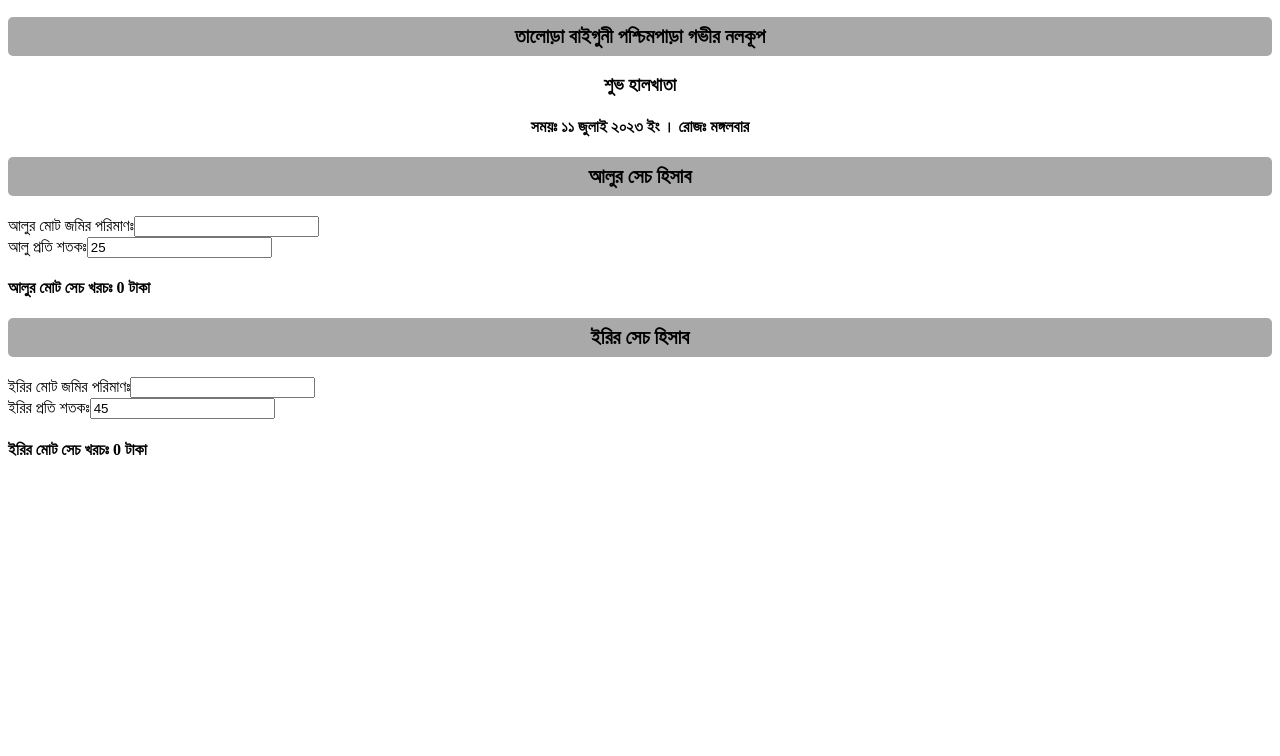
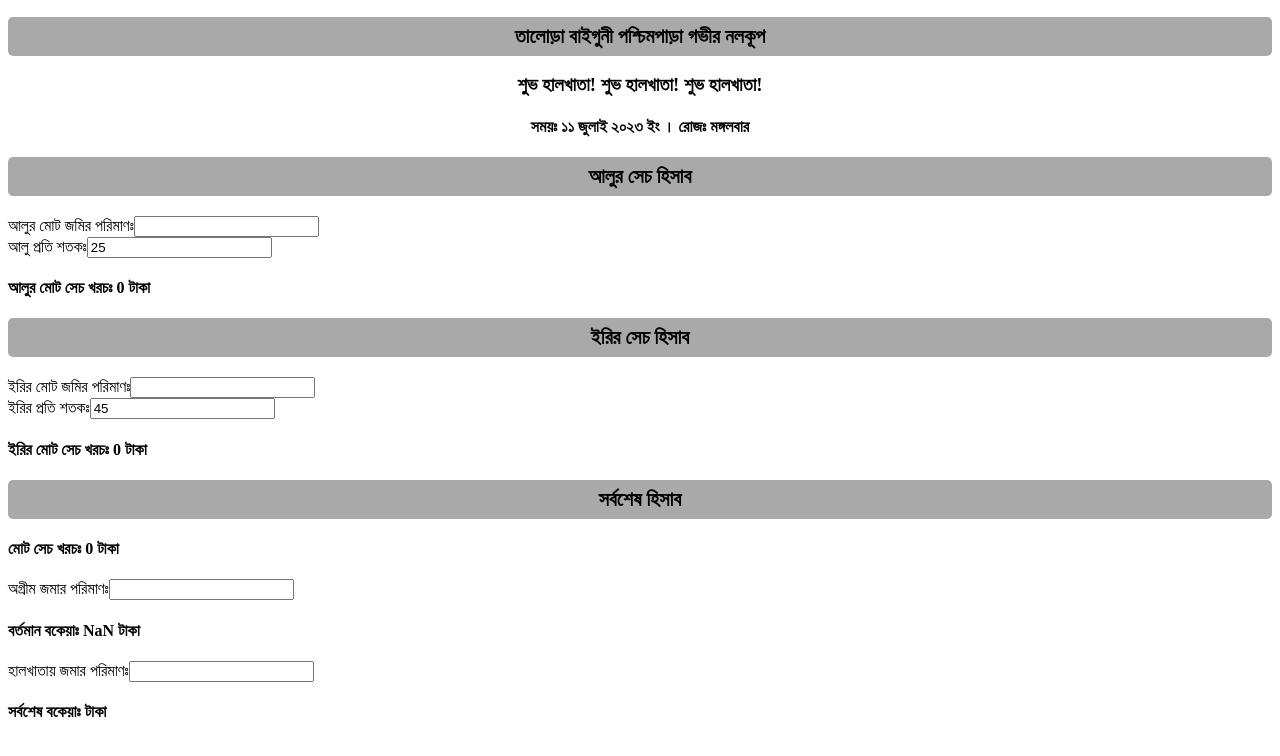
Before and after one commit to iamsadikrahman/deep-tubewell, a Vue app: page / in a window 1280 px wide. Shown: the top 756 px of the page. Built offline with nearby package versions, Linux system fonts and the light colour scheme; the HTML template or start-up script is replaced by a standard one.

Commit message:
final calculation added

```diff
--- a/src/components/pages/HomePage.vue
+++ b/src/components/pages/HomePage.vue
@@ -2,7 +2,7 @@
   <header>
     <h2 class="title">তালোড়া বাইগুনী পশ্চিমপাড়া গভীর নলকূপ</h2>
     <div class="halkhata">
-      <h3>শুভ হালখাতা</h3>
+      <h3>শুভ হালখাতা! শুভ হালখাতা! শুভ হালখাতা!</h3>
       <h4>সময়ঃ ১১ জুলাই ২০২৩ ইং । রোজঃ মঙ্গলবার</h4>
     </div>
 
@@ -39,6 +39,20 @@
 
       </div>
     </section>
+    <section class="final-calculation">
+        <h3 class="title">সর্বশেষ হিসাব</h3>
+
+      <div class="final-calculation-area">
+        <h4>মোট সেচ খরচঃ {{totalCost}} টাকা</h4>
+        <label for="advance-paid">অগ্রীম জমার পরিমাণঃ</label>
+        <input type="text" name="advance-paid" v-model="advancePaid">
+        <h4>বর্তমান বকেয়াঃ {{totalCurrentDue}} টাকা</h4>
+        <label for="halkhata-paid">হালখাতায় জমার পরিমাণঃ</label>
+        <input type="text" name="halkhata-paid" v-model="halkhataPaid">
+        <h4>সর্বশেষ বকেয়াঃ {{finalDue}} টাকা</h4>
+      </div>
+    </section>
+
   </main>
 </template>
 
@@ -52,6 +66,12 @@ const potatoPerUnitCost = ref(25)
 const paddyPerUnitCost = ref(45)
 let totalPotatoCost;
 let totalPaddyCost;
+let totalIrrigationCost;
+
+const advancePaid = ref()
+let  currentDue;
+
+
 
 
 // Potato Calculation
@@ -81,9 +101,22 @@ const paddyTotalCost  = computed(()=>{
 
 })
 
-</script>
+// Total Cost
+const totalCost = computed(() => {
+  totalIrrigationCost = potatoTotalCost.value + paddyTotalCost.value
+  return totalIrrigationCost;
+})
 
 
+// Final Calculation
+
+const totalCurrentDue = computed(()=> {
+  const totalAdvancePaid = parseInt(advancePaid.value)
+ currentDue = totalIrrigationCost - totalAdvancePaid
+  return currentDue
+})
+
+</script>
 
 <style scoped>
 
@@ -97,6 +130,7 @@ const paddyTotalCost  = computed(()=>{
 
 .halkhata {
   text-align: center;
+
 }
 
 
```
